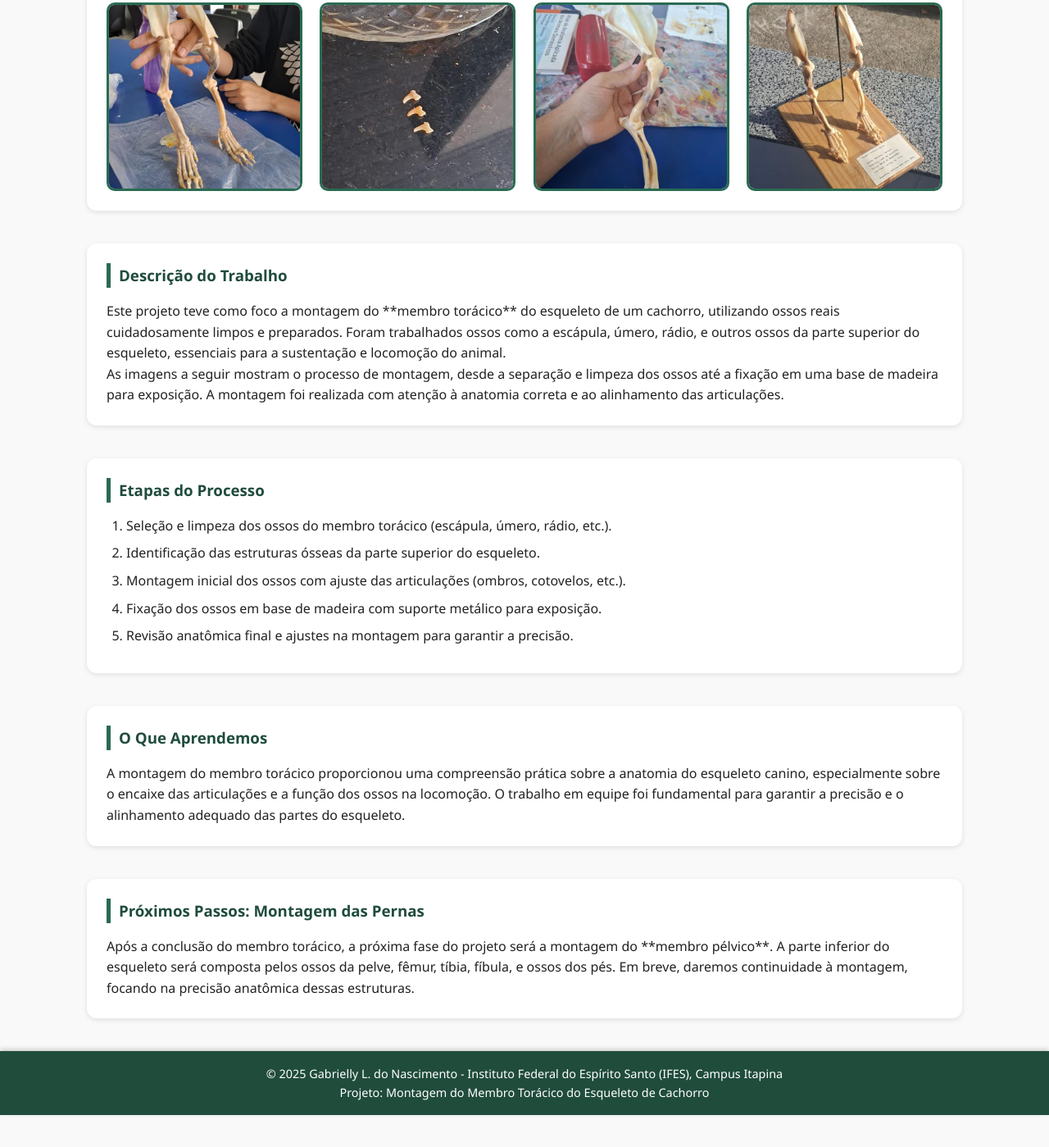
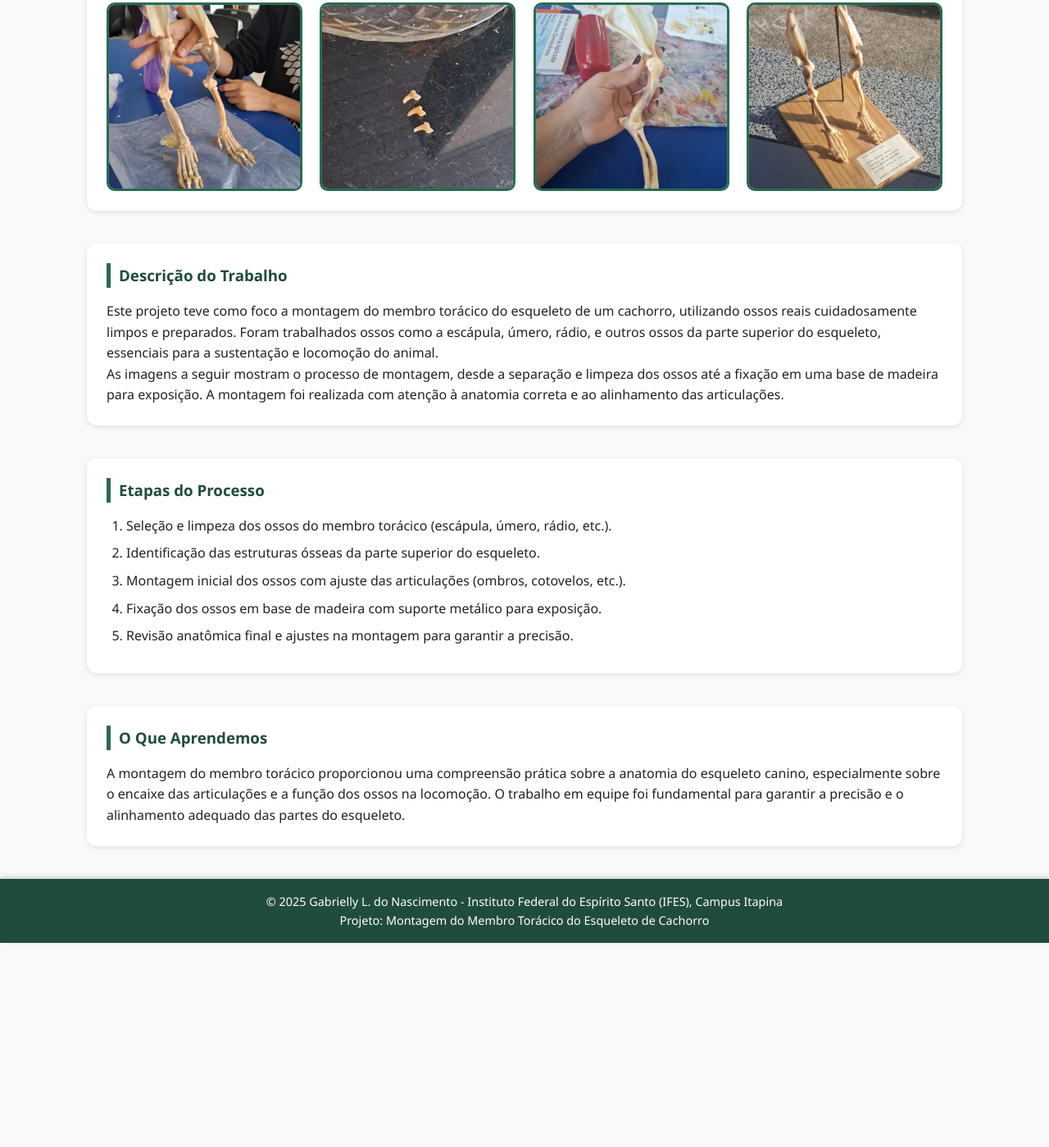
Before and after one commit to Milena-29/Med, a plain HTML site: page index.html in a window 1280 px wide. Shown: the part 395-1794 px from the top of the page at 82% size. After the commit the page ends 1605 px from the top, so only its background shows below. Drawn offline with Linux system fonts and the light colour scheme.

Commit message:
index.html

```diff
--- a/index.html
+++ b/index.html
@@ -32,7 +32,7 @@
     <section class="description">
       <h3>Descrição do Trabalho</h3>
       <p>
-        Este projeto teve como foco a montagem do **membro torácico** do esqueleto de um cachorro,
+        Este projeto teve como foco a montagem do membro torácico do esqueleto de um cachorro,
         utilizando ossos reais cuidadosamente limpos e preparados. Foram trabalhados ossos como
         a escápula, úmero, rádio, e outros ossos da parte superior do esqueleto, essenciais para a
         sustentação e locomoção do animal.
@@ -63,15 +63,6 @@
         para garantir a precisão e o alinhamento adequado das partes do esqueleto.
       </p>
     </section>
-
-    <section class="future-work">
-      <h3>Próximos Passos: Montagem das Pernas</h3>
-      <p>
-        Após a conclusão do membro torácico, a próxima fase do projeto será a montagem do **membro pélvico**. A parte inferior
-        do esqueleto será composta pelos ossos da pelve, fêmur, tíbia, fíbula, e ossos dos pés.
-        Em breve, daremos continuidade à montagem, focando na precisão anatômica dessas estruturas.
-      </p>
-    </section>
   </main>
 
   <footer>
```
